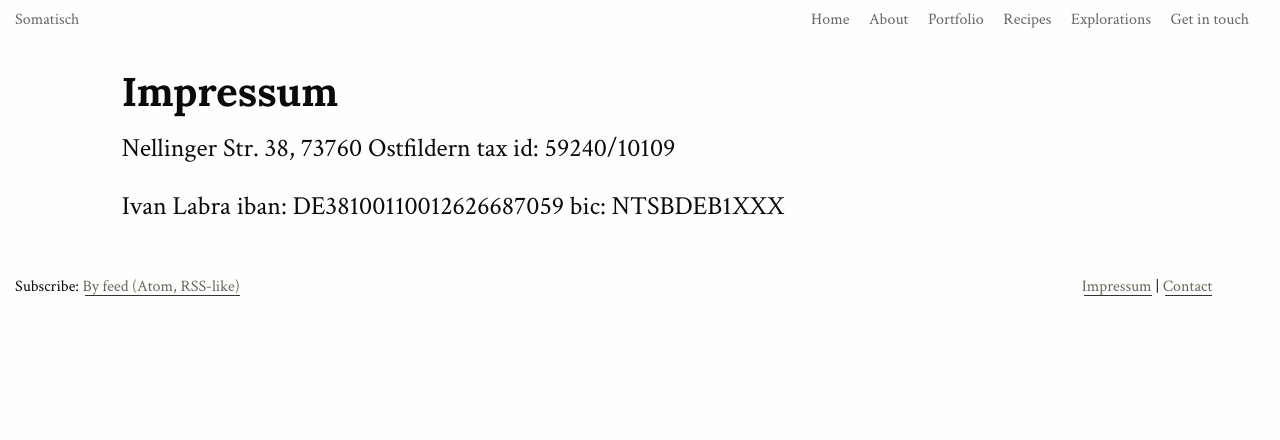
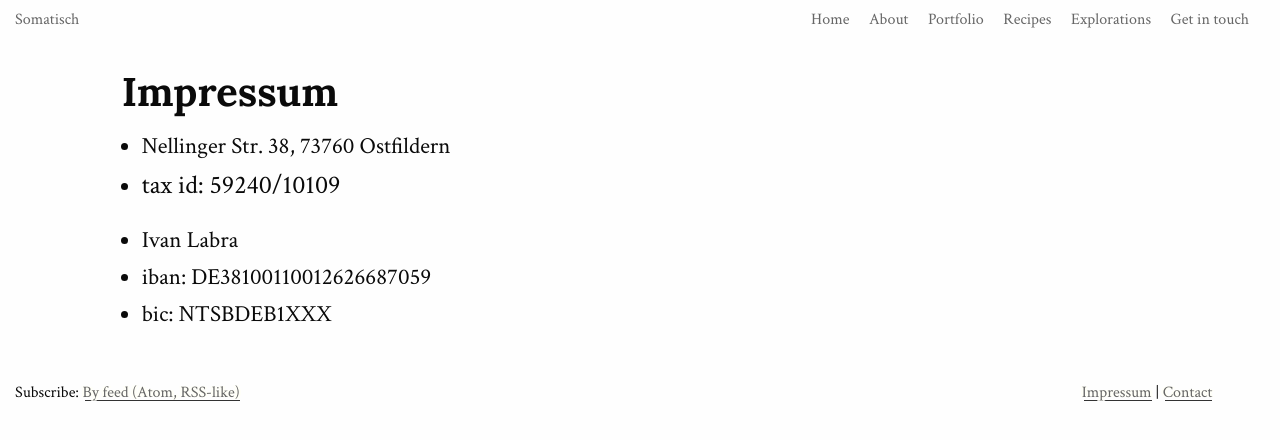
Before and after one commit to somatisch/somatisch-site, a Jekyll site: the page built from impressum.md, in a window 1280 px wide. Shown: the top 440 px of the page. Built offline with Jekyll 4.4.1, drawn with Linux system fonts in a browser that asks for light colours; nearby versions of some CDN libraries.

```diff
--- a/impressum.md
+++ b/impressum.md
@@ -4,9 +4,9 @@ title: Impressum
 ---
 ## Impressum
 
-Nellinger Str. 38, 73760 Ostfildern
-tax id: 59240/10109
+- Nellinger Str. 38, 73760 Ostfildern
+- tax id: 59240/10109
 
-Ivan Labra
-iban: DE38100110012626687059
-bic: NTSBDEB1XXX
+- Ivan Labra
+- iban: DE38100110012626687059
+- bic: NTSBDEB1XXX
```
